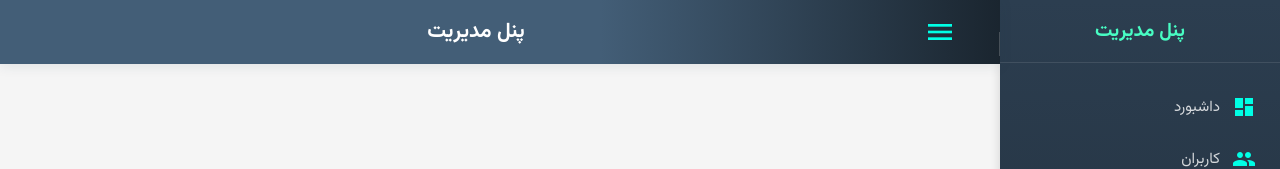
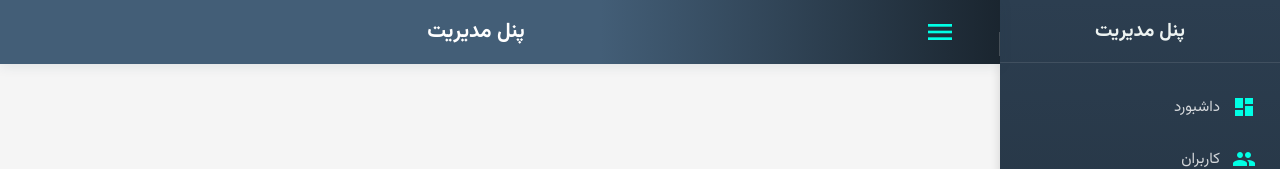
Before and after one commit to Dorsamnv/Panel, an Angular app: page / in a window 1280 px wide. Shown: the top 169 px of the page. Built offline with nearby package versions, Linux system fonts and the light colour scheme.

Commit message:
nav-title style

```diff
--- a/src/app/nav-bar/nav-bar.component.css
+++ b/src/app/nav-bar/nav-bar.component.css
@@ -34,7 +34,7 @@ html, body, .sidenav-container, .content-wrapper, mat-toolbar, mat-nav-list, mat
 .nav-title {
   font-size: 1.2rem;
   font-weight: 600;
-  color: #48fdc3;
+  color: #edf3f1;
   margin: 0;
   text-align: center;
 }
```
